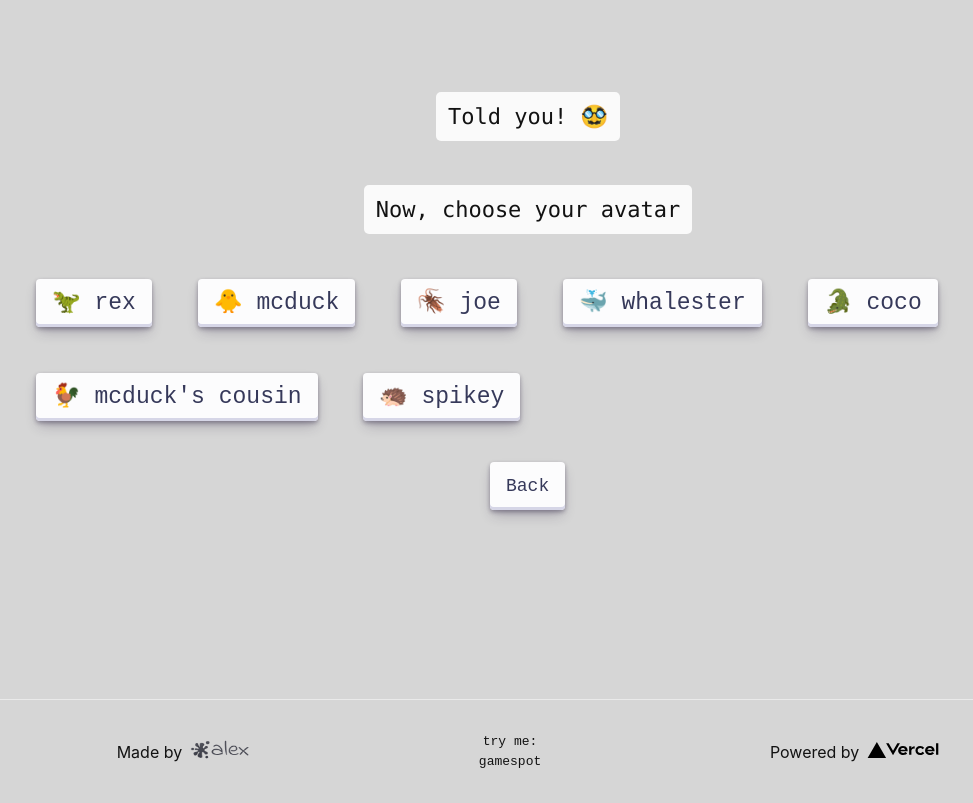
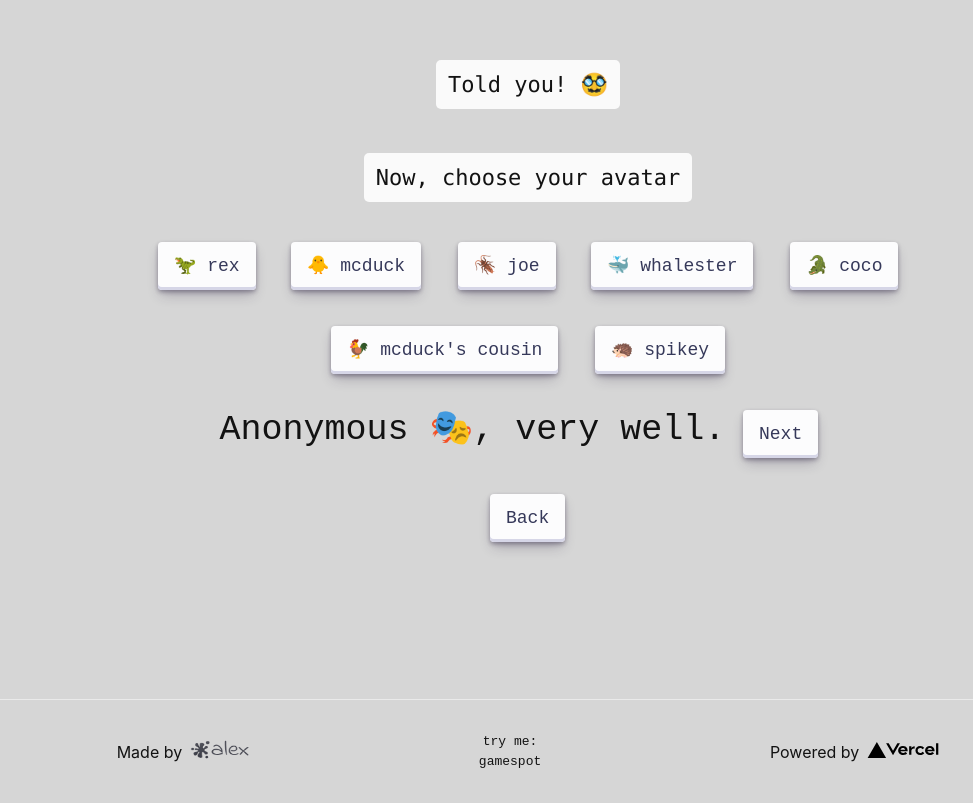
Before and after one commit to Baleksas/Chatbot, a Next.js app: page /game in a window 1280 px wide. Shown: the part 101-904 px from the top of the page, without its empty margins (112-1085 px from the left). Built offline with nearby package versions, Linux system fonts and the light colour scheme.

Commit message:
feat: add pages dir as nextjs 13 app dir does not support api folder implementation yet

```diff
--- a/app/game/page.tsx
+++ b/app/game/page.tsx
@@ -5,20 +5,11 @@ import AvatarsSelection from "../../components/AvatarsSelection";
 import ToolTip from "../../components/ToolTip";
 import styles from "../../styles/Home.module.css";
 import Stage from "./stage";
-import Start from "./start/page";
 
 export default function Game() {
-  const [avatarSelected, setAvatarSelected] = useState("");
-  useEffect(() => {
-    console.log(avatarSelected);
-  }, [avatarSelected]);
-
   return (
     <div className={styles.container}>
-      <Stage
-        avatarSelected={avatarSelected}
-        setAvatarSelected={setAvatarSelected}
-      />
+      <Stage />
     </div>
   );
 }
--- a/app/game/stage.tsx
+++ b/app/game/stage.tsx
@@ -4,8 +4,11 @@ import React from "react";
 import AvatarsSelection from "../../components/AvatarsSelection";
 import ToolTip from "../../components/ToolTip";
 import styles from "../../styles/Home.module.css";
+import { useState } from "react";
 
-export default function Stage({ avatarSelected, setAvatarSelected }: any) {
+export default function Stage() {
+  const [avatarSelected, setAvatarSelected] = useState("Anonymous 🎭");
+
   return (
     <div className={styles.container}>
       <main className={styles.main}>
@@ -43,10 +46,7 @@ export default function Stage({ avatarSelected, setAvatarSelected }: any) {
             to navigate in a more special way!
           </ToolTip>
         </code>
-        <AvatarsSelection
-          avatarSelected={avatarSelected}
-          setAvatarSelected={setAvatarSelected}
-        />
+        <AvatarsSelection setAvatarSelected={setAvatarSelected} />
         {avatarSelected && (
           <code
             style={{
--- a/components/AvatarsSelection.tsx
+++ b/components/AvatarsSelection.tsx
@@ -3,7 +3,7 @@ import React, { useState } from "react";
 import styles from "../styles/Home.module.css";
 import ToolTip from "./ToolTip";
 
-const AvatarsSelection = ({ avatarSelected, setAvatarSelected }: any) => {
+const AvatarsSelection = ({ setAvatarSelected }: any) => {
   const avatarsNames = [
     "🦖 rex",
     "🐥 mcduck",
@@ -18,9 +18,9 @@ const AvatarsSelection = ({ avatarSelected, setAvatarSelected }: any) => {
       {avatarsNames.map((avatarName) => {
         return (
           <input
-            style={{ fontSize: "23px" }}
+            style={{ fontSize: "18px" }}
             key={avatarName}
-            onClick={(e) => {
+            onClick={async (e) => {
               const target = e.target as HTMLInputElement;
               setAvatarSelected(target?.value);
             }}
--- a/package.json
+++ b/package.json
@@ -13,15 +13,16 @@
     "@types/node": "18.11.9",
     "@types/react": "18.0.25",
     "@types/react-dom": "18.0.8",
+    "@types/three": "^0.144.0",
     "eslint": "8.26.0",
     "eslint-config-next": "13.0.2",
     "framer-motion": "^7.6.4",
     "next": "13.0.2",
+    "openai": "^3.1.0",
     "react": "18.2.0",
     "react-dom": "18.2.0",
     "three": "^0.146.0",
-    "typescript": "4.8.4",
-    "@types/three": "^0.144.0"
+    "typescript": "4.8.4"
   },
   "devDependencies": {
     "@types/three": "^0.144.0"
--- a/styles/Home.module.css
+++ b/styles/Home.module.css
@@ -70,10 +70,11 @@
   text-align: center;
 }
 .section {
-  /* background-color: rgba(255, 255, 255, 0.3); */
+  text-align: center;
   width: 100%;
   min-height: 100px;
   justify-content: space-around;
+  justify-items: center;
 }
 .description {
   margin: 4rem 0;
@@ -264,20 +265,6 @@
   width: 95%;
 }
 
-@media (prefers-color-scheme: dark) {
-  .card,
-  .footer {
-    border-color: #222;
-  }
-  .code {
-    background: rgb(215, 215, 215);
-    color: black;
-  }
-  .logo img {
-    filter: invert(1);
-  }
-}
-
 @media (max-width: 600px) {
   .modelContainer {
     width: 95%;
@@ -294,3 +281,17 @@
     display: none;
   }
 }
+
+@media (prefers-color-scheme: dark) {
+  .card,
+  .footer {
+    border-color: #222;
+  }
+  .code {
+    background: rgb(215, 215, 215);
+    color: black;
+  }
+  .logo img {
+    filter: invert(1);
+  }
+}
```
Also changed, not shown: pages/game/start.tsx (renamed from app/game/start/page.tsx, +2 -7 lines), pages/api/generate.js (renamed from app/api/generate.js), 1 other file (tests, documents, lock files or other folders).
